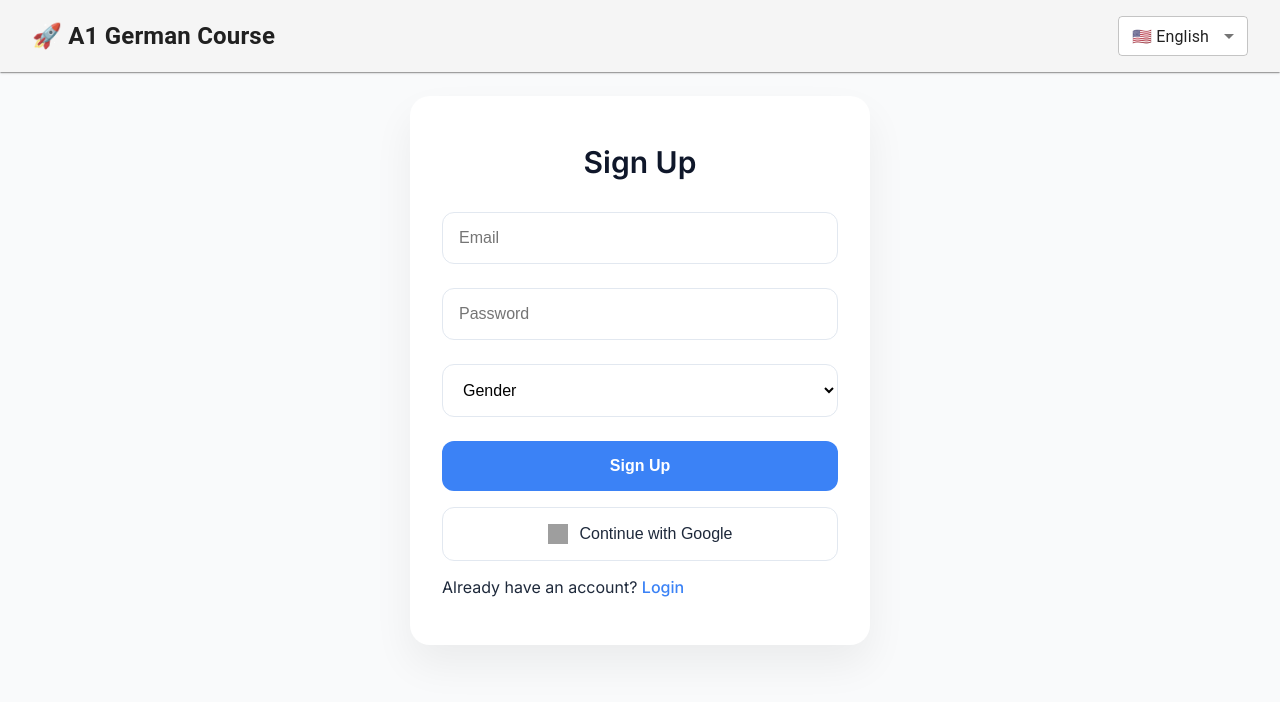
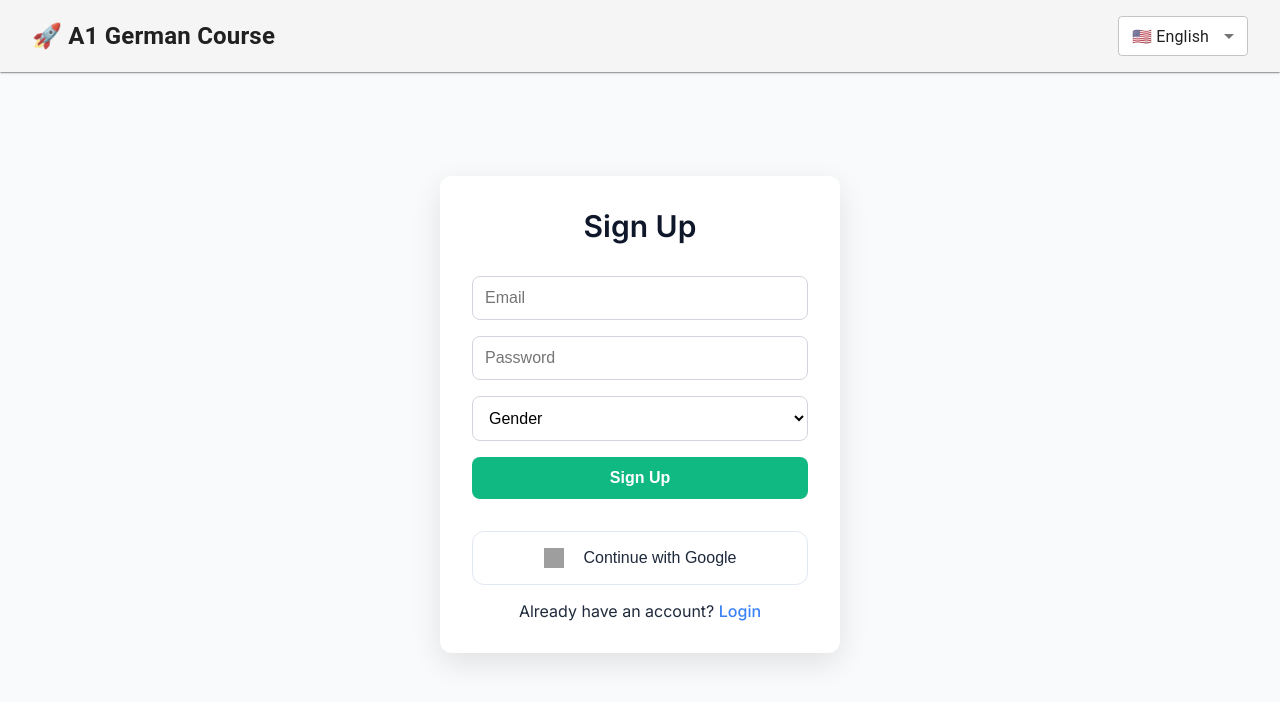
Before and after one commit to ANANT0908/minimal-viable-product-, a Next.js app in the folder a1-german-mvp/: page /signup in a window 1280 px wide. Shown: the top 702 px of the page. Built offline with nearby package versions, Linux system fonts and the light colour scheme; no server answers; grey boxes are pictures that could not be loaded.

Commit message:
issue resolved for links

```diff
--- a/a1-german-mvp/pages/signup.tsx
+++ b/a1-german-mvp/pages/signup.tsx
@@ -15,7 +15,7 @@ export default function Signup() {
   const [pass, setPass] = useState('');
   const [gen, setGen] = useState('');
   const router = useRouter();
-  const { t } = useTranslation();
+  const { t, i18n } = useTranslation();
 
   const handleSignup = async () => {
     if (gen !== 'female') {
@@ -25,7 +25,6 @@ export default function Signup() {
 
     try {
       const userCred = await createUserWithEmailAndPassword(auth, email, pass);
-
       await setDoc(doc(db, 'users', userCred.user.uid), {
         email,
         gender: gen,
@@ -35,25 +34,14 @@ export default function Signup() {
       });
 
       toast.success(t('auth.signup.success'));
-      router.push('/dashboard');
-    }
-    catch (error: any) {
-      let message = t('auth.signup.error.default');
-      if (error?.code) {
-        switch (error.code) {
-          case 'auth/email-already-in-use':
-            message = t('auth.signup.error.email_in_use');
-            break;
-          case 'auth/weak-password':
-            message = t('auth.signup.error.weak_password');
-            break;
-          case 'auth/invalid-email':
-            message = t('auth.signup.error.invalid_email');
-            break;
-        }
-      }
-
-      toast.error(message);
+      router.push(`/${i18n.language}/dashboard`);
+    } catch (error: any) {
+      const errors: Record<string, string> = {
+        'auth/email-already-in-use': t('auth.signup.error.email_in_use'),
+        'auth/weak-password': t('auth.signup.error.weak_password'),
+        'auth/invalid-email': t('auth.signup.error.invalid_email'),
+      };
+      toast.error(errors[error.code] || t('auth.signup.error.default'));
     }
   };
 
@@ -82,27 +70,18 @@ export default function Signup() {
       }
 
       toast.success(t('auth.login.success'));
-      router.push('/dashboard');
+      router.push(`/${i18n.language}/dashboard`);
     } catch (err: any) {
-      let message = t('auth.signup.error.google');
-
-      if (err) {
-        switch (err.code) {
-          case 'auth/popup-closed-by-user':
-            message = t('auth.signup.error.popup_closed');
-            break;
-          case 'auth/cancelled-popup-request':
-            message = t('auth.signup.error.popup_cancelled');
-            break;
-        }
-      }
-
-      toast.error(message);
+      const errors: Record<string, string> = {
+        'auth/popup-closed-by-user': t('auth.signup.error.popup_closed'),
+        'auth/cancelled-popup-request': t('auth.signup.error.popup_cancelled'),
+      };
+      toast.error(errors[err.code] || t('auth.signup.error.google'));
     }
   };
 
   return (
-    <div className="container card">
+    <div style={containerStyle}>
       <h2>{t('auth.signup.title')}</h2>
 
       <input
@@ -110,6 +89,7 @@ export default function Signup() {
         placeholder={t('common.email')}
         value={email}
         onChange={(e) => setEmail(e.target.value)}
+        style={inputStyle}
       />
 
       <input
@@ -117,25 +97,64 @@ export default function Signup() {
         placeholder={t('common.password')}
         value={pass}
         onChange={(e) => setPass(e.target.value)}
+        style={inputStyle}
       />
 
-      <select value={gen} onChange={(e) => setGen(e.target.value)}>
+      <select value={gen} onChange={(e) => setGen(e.target.value)} style={inputStyle}>
         <option value="">{t('common.gender')}</option>
         <option value="female">{t('common.female')}</option>
         <option value="male">{t('common.male')}</option>
       </select>
 
-      <button onClick={handleSignup}>{t('auth.signup.title')}</button>
+      <button onClick={handleSignup} style={primaryButtonStyle}>
+        {t('auth.signup.title')}
+      </button>
 
       <button className="button-google" onClick={handleGoogleSignIn}>
-        <img src="https://www.svgrepo.com/show/475656/google-color.svg" alt="Google Icon" />
+        <img
+          src="https://www.svgrepo.com/show/475656/google-color.svg"
+          alt="Google Icon"
+          width={20}
+          style={{ marginRight: 8 }}
+        />
         {t('auth.login.google')}
       </button>
 
       <p style={{ marginTop: '1rem' }}>
         {t('auth.signup.already_have_account')}{' '}
-        <Link href="/login">{t('auth.login.title')}</Link>
+        <Link href={`/${i18n.language}/login`}>{t('auth.login.title')}</Link>
       </p>
     </div>
   );
 }
+
+const containerStyle = {
+  maxWidth: '400px',
+  margin: '5rem auto',
+  padding: '2rem',
+  backgroundColor: '#ffffff',
+  borderRadius: '12px',
+  boxShadow: '0 10px 30px rgba(0, 0, 0, 0.1)',
+  textAlign: 'center' as const,
+};
+
+const inputStyle = {
+  width: '100%',
+  padding: '0.75rem',
+  borderRadius: '8px',
+  border: '1px solid #d1d5db',
+  marginBottom: '1rem',
+  fontSize: '1rem',
+};
+
+const primaryButtonStyle = {
+  width: '100%',
+  padding: '0.75rem',
+  backgroundColor: '#10b981',
+  color: '#fff',
+  border: 'none',
+  borderRadius: '8px',
+  fontSize: '1rem',
+  cursor: 'pointer',
+  marginBottom: '1rem',
+};
```
Also changed, not shown: a1-german-mvp/pages/login.tsx (+31 -61 lines).
